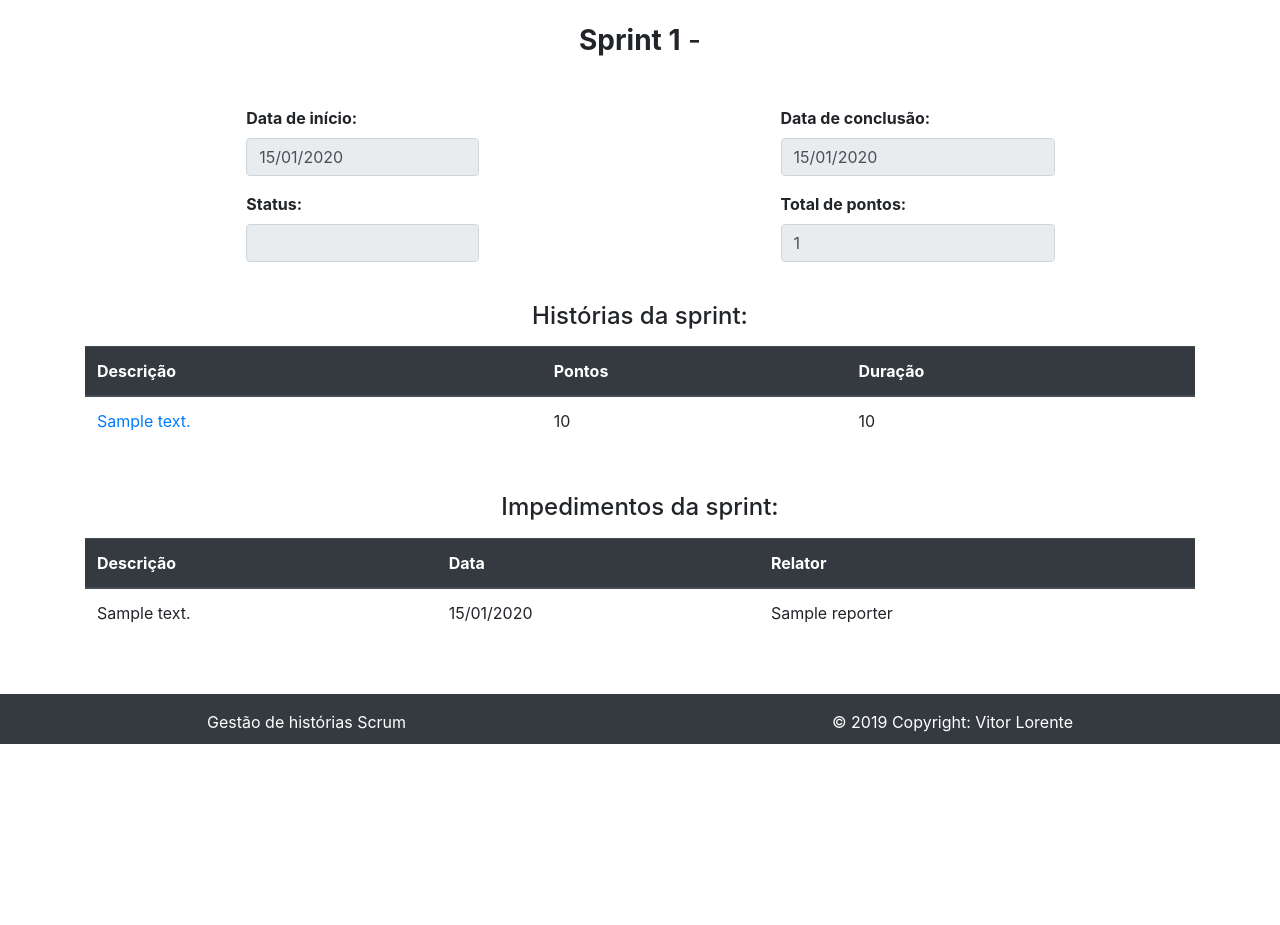
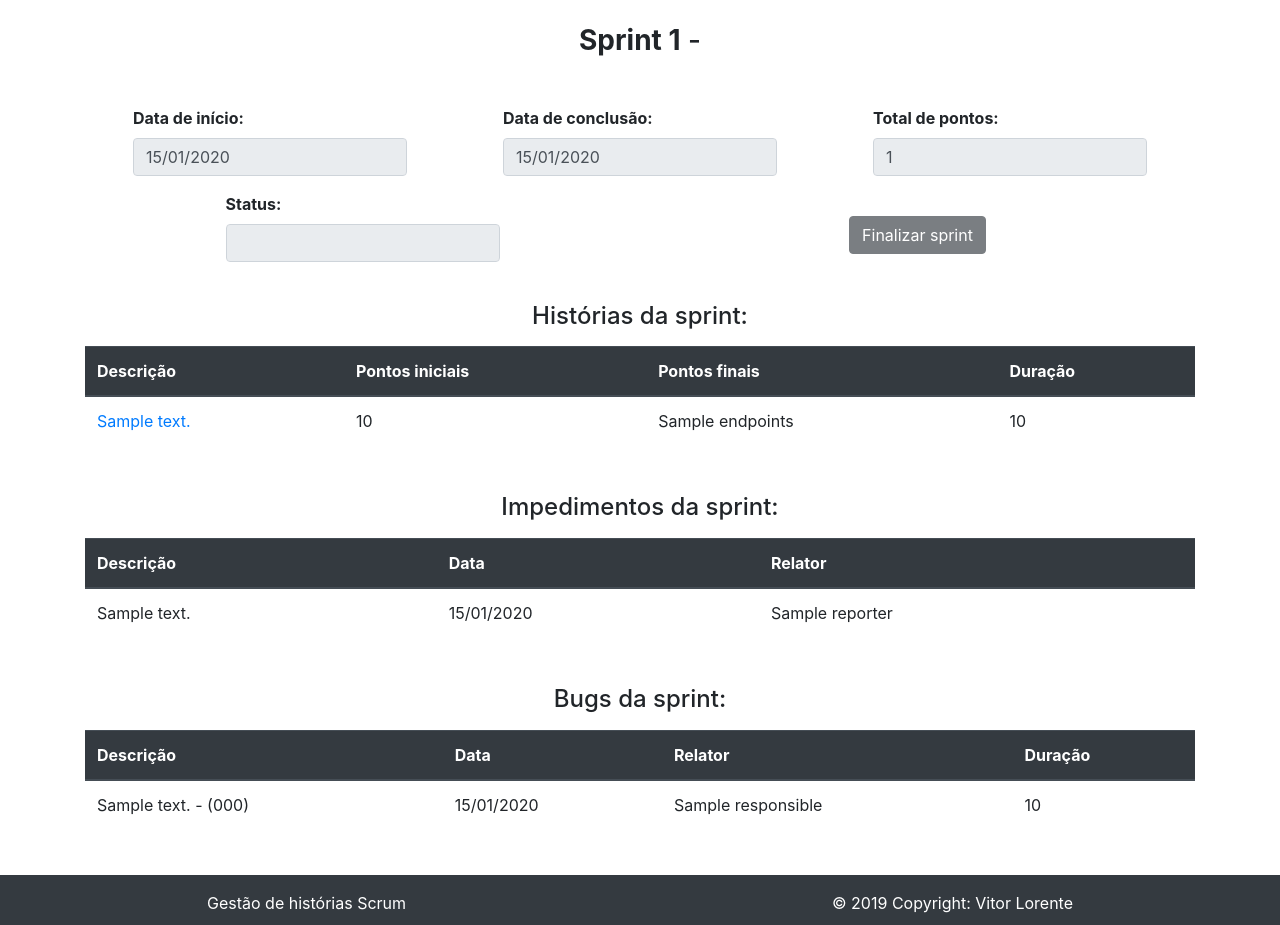
Before and after one commit to VitorLorente/gestao_tasks_scrum, a Django app: template core/templates/sprint_detail.html in a window 1280 px wide. Shown: the part 56-981 px from the top of the page. Before the commit the page ends 800 px from the top, so only its background shows below. Run offline with Django 3.2, Linux system fonts and the light colour scheme; the template is opened without the code that fills it: most values are stand-ins (such as "Sample title", 1, 10 or a date in 2020); some libraries are stand-ins or nearby versions.

Commit message:
Implementação da gestão de bugs da sprint.

```diff
--- a/core/admin.py
+++ b/core/admin.py
@@ -1,6 +1,6 @@
 from django.contrib import admin
 from core.models import (
-    Sprint, Developer, TaskType, Story, StoryTaskType, Impedment
+    Sprint, Developer, TaskType, Story, StoryTaskType, Impedment, BugTask
 )
 
 # Register your models here.
@@ -28,3 +28,7 @@ class StoryTaskTypeAdmin(admin.ModelAdmin):
 @admin.register(Impedment)
 class ImpedmentAdmin(admin.ModelAdmin):
     pass
+
+@admin.register(BugTask)
+class BugTaskAdmin(admin.ModelAdmin):
+    pass
--- a/core/templates/sprint_detail.html
+++ b/core/templates/sprint_detail.html
@@ -5,30 +5,36 @@
     <h3 class="text-center mt-4"><b>Sprint {{ object.number }}</b> - {{ object.is_active }}</h3>
     <div class="container mt-5 mb-4">
         <div class="d-flex justify-content-between row">
-            <div class="col-6 d-flex justify-content-center">
-                <div class="form-group col-6">
+            <div class="col-4 d-flex justify-content-center">
+                <div class="form-group">
                     <label for="sprint_start_date"><b>Data de início:</b></label>
                     <input id="sprint_start_date" type="text" value="{{ object.start_date|date:'d/m/Y' }}" class="form-control" readonly>
                 </div>
             </div>
-            <div class="col-6 d-flex justify-content-center">
+            <div class="col-4 d-flex justify-content-center">
                 <div class="form-group">
                     <label for="sprint_end_date"><b>Data de conclusão:</b></label>
                     <input id="sprint_end_date" type="text" value="{{ object.end_date|date:'d/m/Y' }}" class="form-control" readonly>
                 </div>
             </div>
+            <div class="col-4 d-flex justify-content-center">
+                <div class="form-group">
+                    <label for="sprint_end_date"><b>Total de pontos:</b></label>
+                    <input id="sprint_end_date" type="text" value="{{ object.total_points }}" class="form-control" readonly>
+                </div>
+            </div>
         </div>
         <div class="d-flex justify-content-between row">
             <div class="col-6 d-flex justify-content-center">
-                <div class="form-group col-6">
+                <div class="form-group">
                     <label for="sprint_start_date"><b>Status:</b></label>
                     <input id="sprint_start_date" type="text" value="{{ object.is_active }}" class="form-control" readonly>
                 </div>
             </div>
             <div class="col-6 d-flex justify-content-center">
                 <div class="form-group">
-                    <label for="sprint_end_date"><b>Total de pontos:</b></label>
-                    <input id="sprint_end_date" type="text" value="{{ object.total_points }}" class="form-control" readonly>
+                    <br>
+                    <input class="btn btn-dark aling-middle" type="button" value="Finalizar sprint" {% if not object.active %}disabled="disabled"{% endif %} data-toggle="modal" data-target="#close-sprint">
                 </div>
             </div>
         </div>
@@ -37,21 +43,23 @@
     <table class="table mt-3 mb-5">
         <thead class="thead-dark">
             <th>Descrição</th>
-            <th>Pontos</th>
+            <th>Pontos iniciais</th>
+            <th>Pontos finais</th>
             <th>Duração</th>
         </thead>
         <tbody>
             {% for story in sprint_stories %}
                 <tr>
                     <td><a href='{{ story.get_absolute_url }}'>{{ story.description }}</a></td>
-                    <td>{{ story.points }}</td>
+                    <td>{{ story.initial_points }}</td>
+                    <td>{{ story.endpoints }}</td>
                     <td>{{ story.duration }}</td>
                 </tr>
             {% endfor %}
         </tbody>
     </table>
     <h4 class="text-center">Impedimentos da sprint:</h4>
-    <table class="table mt-3">
+    <table class="table mt-3 mb-5">
         <thead class="thead-dark">
             <th>Descrição</th>
             <th>Data</th>
@@ -67,5 +75,52 @@
             {% endfor %}
         </tbody>
     </table>
+    <h4 class="text-center">Bugs da sprint:</h4>
+    <table class="table mt-3">
+        <thead class="thead-dark">
+            <th>Descrição</th>
+            <th>Data</th>
+            <th>Relator</th>
+            <th>Duração</th>
+        </thead>
+        <tbody>
+            {% for bug in sprint_bugs %}
+                <tr>
+                    <td>{{ bug.description }} - ({{ bug.code }})</td>
+                    <td>{{ bug.creation_date|date:"d/m/Y" }}</td>
+                    <td>{{ bug.responsible.name }}</td>
+                    <td>{% if bug.duration %}{{ bug.duration }}{% endif %}</td>
+                </tr>
+            {% endfor %}
+        </tbody>
+    </table>
+
+    <div class="modal fade" id="close-sprint" tabindex="-1" role="dialog">
+        <div class="modal-dialog" role="document">
+            <form method="POST" action="{% url 'close-sprint' pk=object.pk %}">
+                {% csrf_token %}
+                <div class="modal-content">
+                    <div class="modal-header">
+                        <h5 class="modal-title">Finalizar sprint {{ object.number }}</h5>
+                        <button type="button" class="close" data-dismiss="modal" aria-label="Close">
+                        <span aria-hidden="true">&times;</span>
+                        </button>
+                    </div>
+                    <div class="modal-body">
+                        <p class="text-center"><b>Tem certeza de que deseja finalizar a sprint {{ object.number }}?</b></p>
+                        <div class="d-flex justify-content-center">
+                            <div class="form-group">
+                                <input type="hidden" value="False" name="active">
+                            </div>
+                        </div>
+                    </div>
+                    <div class="modal-footer">
+                        <button type="submit" class="btn btn-dark">Confirmar</button>
+                        <button type="button" class="btn btn-secondary" data-dismiss="modal">Fechar</button>
+                    </div>
+                </div>
+            </form>
+        </div>
+    </div>
     <!--  -->
 {% endblock %}
--- a/core/templates/story_detail.html
+++ b/core/templates/story_detail.html
@@ -35,7 +35,7 @@
         </div>
     </div>
     <div class="container story-description-container d-flex justify-content-center mt-4 mb-3">
-        <p class="text-justify col-8"><q>{{ story.description }}</q></p>
+        <p class="text-justify col-8 text-center"><q>{{ story.description }}</q></p>
     </div>
     <div class="container story-description-container d-flex justify-content-center mt-4 mb-3">
         <a class="btn btn-dark" href="#" data-toggle="modal" data-target="#story-repoint">Repontuar</a>
--- a/scrum/urls.py
+++ b/scrum/urls.py
@@ -16,7 +16,7 @@ Including another URLconf
 from django.contrib import admin
 from django.urls import path
 
-from core.views import StoriesList, StoryDetail, SprintsList, SprintDetail, StoryRepoint, Home
+from core.views import StoriesList, StoryDetail, SprintsList, SprintDetail, StoryRepoint, Home, CloseSprint
 
 urlpatterns = [
     path('', Home.as_view(), name='home'),
@@ -26,4 +26,5 @@ urlpatterns = [
     path('sprint/', SprintsList.as_view(), name='sprints-list'),
     path('sprint/<int:pk>/', SprintDetail.as_view(), name='sprint-detail'),
     path('story/<int:pk>/repoint/', StoryRepoint.as_view(), name='sprint-repoint'),
+    path('sprint/<int:pk>/close/', CloseSprint.as_view(), name='close-sprint'),
 ]
```
Also changed, not shown: core/models.py (+21 -0 lines), core/views.py (+18 -2 lines), core/migrations/0002_bugtask.py (added), core/migrations/0003_auto_20191104_2109.py (added).
